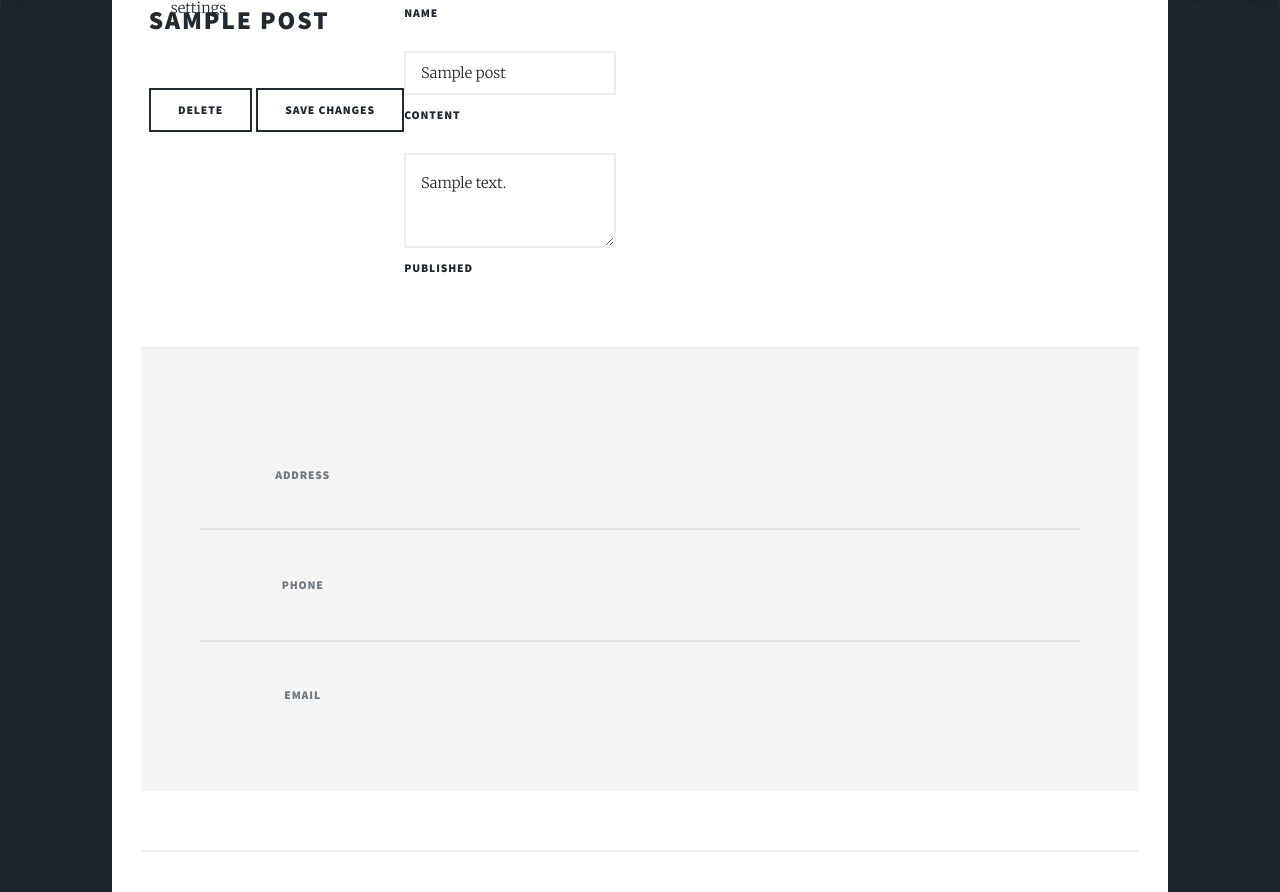
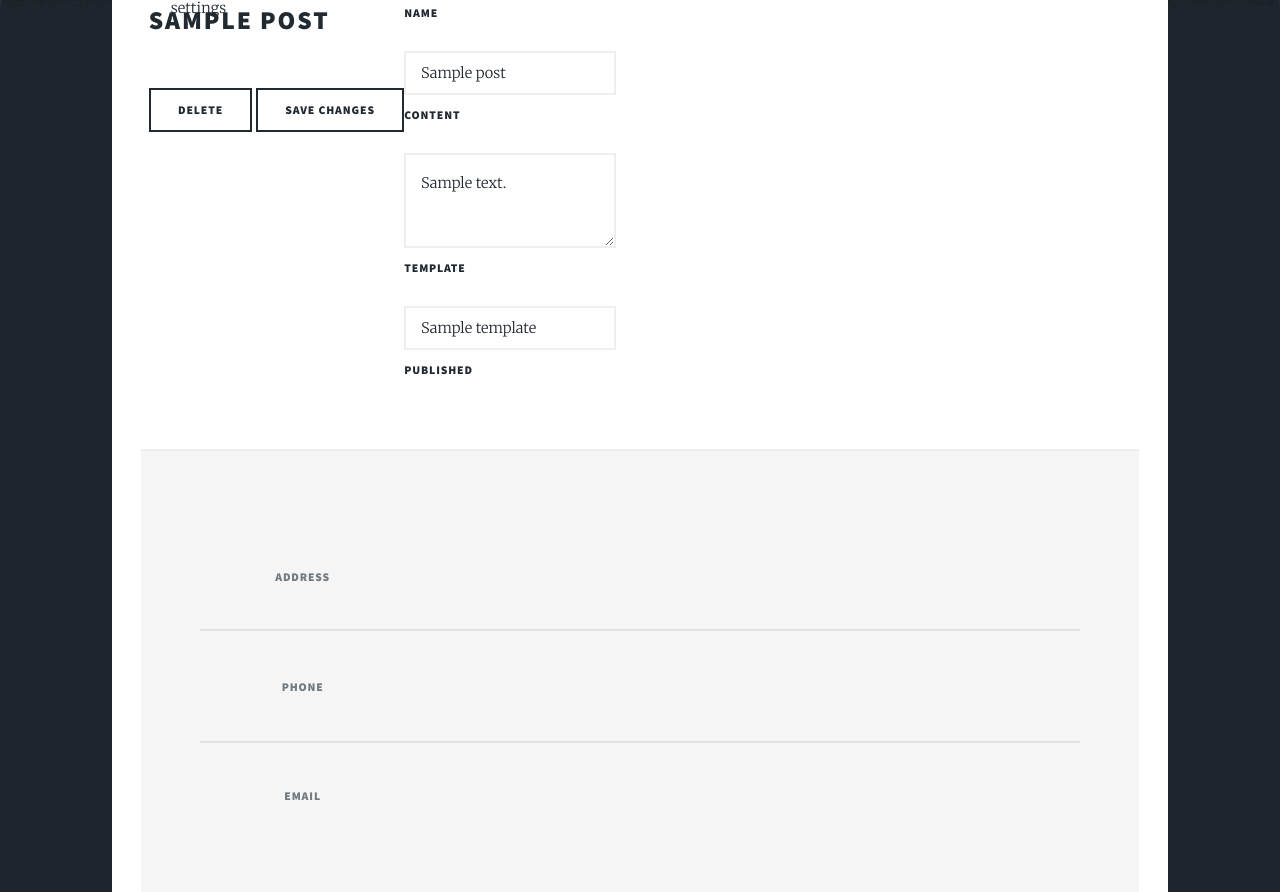
Before and after one commit to sebbekarlsson/nilms, a Python web app: template nilms/templates/admin/post.html in a window 1280 px wide. Shown: the part 794-1686 px from the top of the page. Run offline with Jinja, Linux system fonts and the light colour scheme; the template is opened without the code that fills it: most values are stand-ins (such as "Sample title", 1, 10 or a date in 2020).

Commit message:
posts can have templates, expose PostFacade and PageFacade to templates

```diff
--- a/example_theme/templates/layout.html
+++ b/example_theme/templates/layout.html
@@ -28,7 +28,7 @@
 						<ul class="links">
 							<!--<li class="active"><a href="index.html">This is Massively</a></li>
                             <li><a href="generic.html">Generic Page</a></li>-->
-                            {% for page in pages %}
+                            {% for page in PageFacade.get_all() %}
                                 <li><a href="/{{ page.name }}">{{ page.name }}</a></li>
                             {% endfor %}
 						</ul>
--- a/nilms/app.py
+++ b/nilms/app.py
@@ -21,6 +21,8 @@ app.register_blueprint(login_bp)
 app.register_blueprint(api_bp)
 app.register_blueprint(theme_bp)
 
-app.jinja_env.globals.update(get_theme_db=get_theme_db)
+app.jinja_env.globals.update(
+    get_theme_db=get_theme_db
+)
 
 db = db
--- a/nilms/entities/Post.py
+++ b/nilms/entities/Post.py
@@ -11,6 +11,7 @@ import datetime
 class Post(Document):
     name = StringField(max_length=200)
     content = StringField()
+    template = StringField(max_length=200)
     is_published = BooleanField(default=True)
     created_at = DateTimeField(default=datetime.datetime.now())
     data = DictField()
--- a/nilms/templates/admin/post.html
+++ b/nilms/templates/admin/post.html
@@ -21,6 +21,14 @@
                 <p>Content</p>
                 <textarea name='post-content'>{{ post.content if post else '' }}</textarea>
             </label>
+            <label for='post-template'>
+                <p>Template</p>
+                <select name='post-template'>
+                    {% for template in templates %}
+                        <option {% if post and post.template == template.name %}selected{% endif %} value='{{ template.name }}'>{{ template.name }}</option>
+                    {% endfor %}
+                </select>
+            </label>
             <label for='post-is_published'>
                 Published
             <input type='checkbox' name='post-is_published' {% if post and not post.is_published %}{% else %}checked{% endif %}>
--- a/nilms/views/admin.py
+++ b/nilms/views/admin.py
@@ -82,6 +82,7 @@ def show_posts():
 @login_required
 def show_post(post_id):
     post = PostFacade.get(id=ObjectId(post_id)) if post_id else None
+    templates = get_theme_templates()
 
     if request.method == 'POST':
         if request.form.get('delete'):
@@ -91,12 +92,14 @@ def show_post(post_id):
         if request.form.get('submit'):
             name = request.form.get('post-name')
             content = request.form.get('post-content')
+            template = request.form.get('post-template')
             is_published = request.form.get('post-is_published') is not None
 
             if not post:
                 post = PostFacade.create(
                     name=name,
                     content=content,
+                    template=template,
                     is_published=is_published
                 )
                 return redirect('/admin/post/{}'.format(str(post.id)))
@@ -104,11 +107,12 @@ def show_post(post_id):
                 post.update(
                     name=name,
                     content=content,
+                    template=template,
                     is_published=is_published
                 )
                 post = PostFacade.get(id=ObjectId(post_id))
 
-    return render_template('admin/post.html', post=post)
+    return render_template('admin/post.html', templates=templates, post=post)
 
 
 @bp.route('/theme-db', methods=['POST', 'GET'])
```
Also changed, not shown: nilms/views/index.py (+7 -4 lines).
